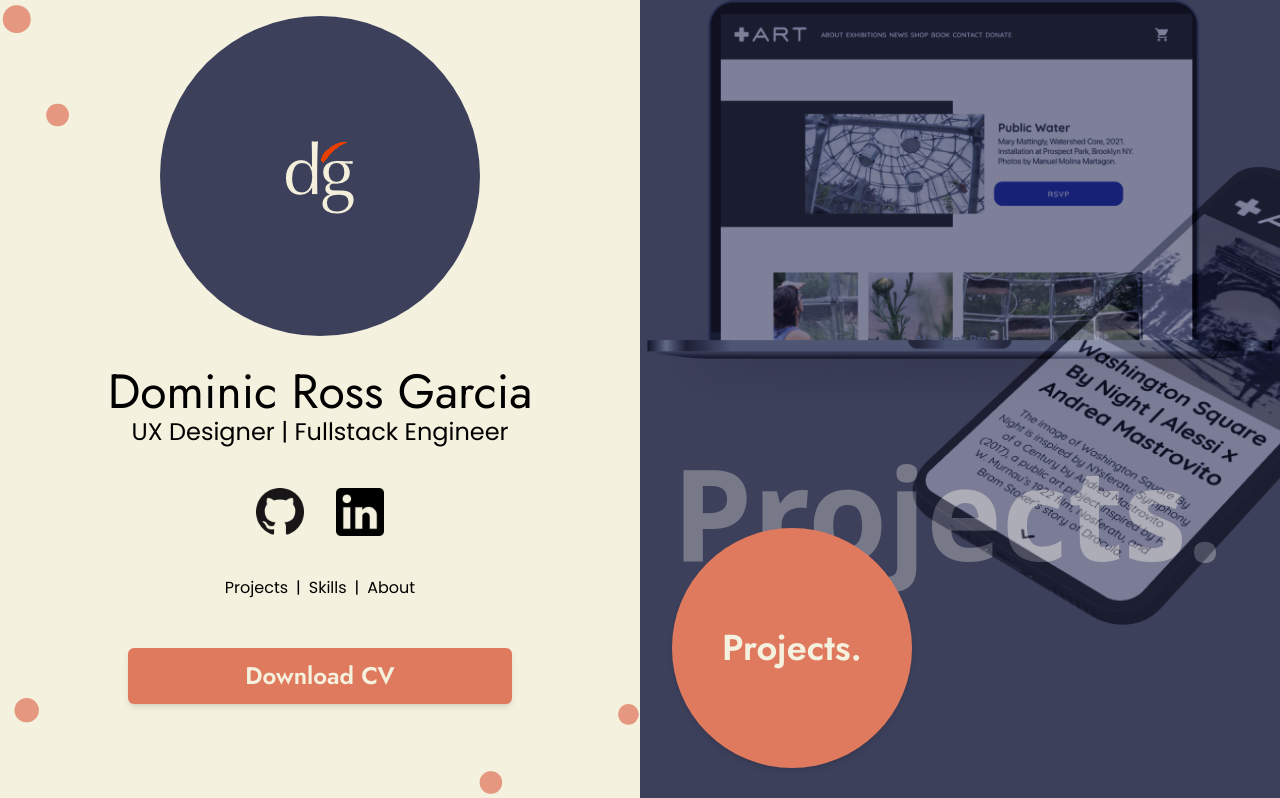
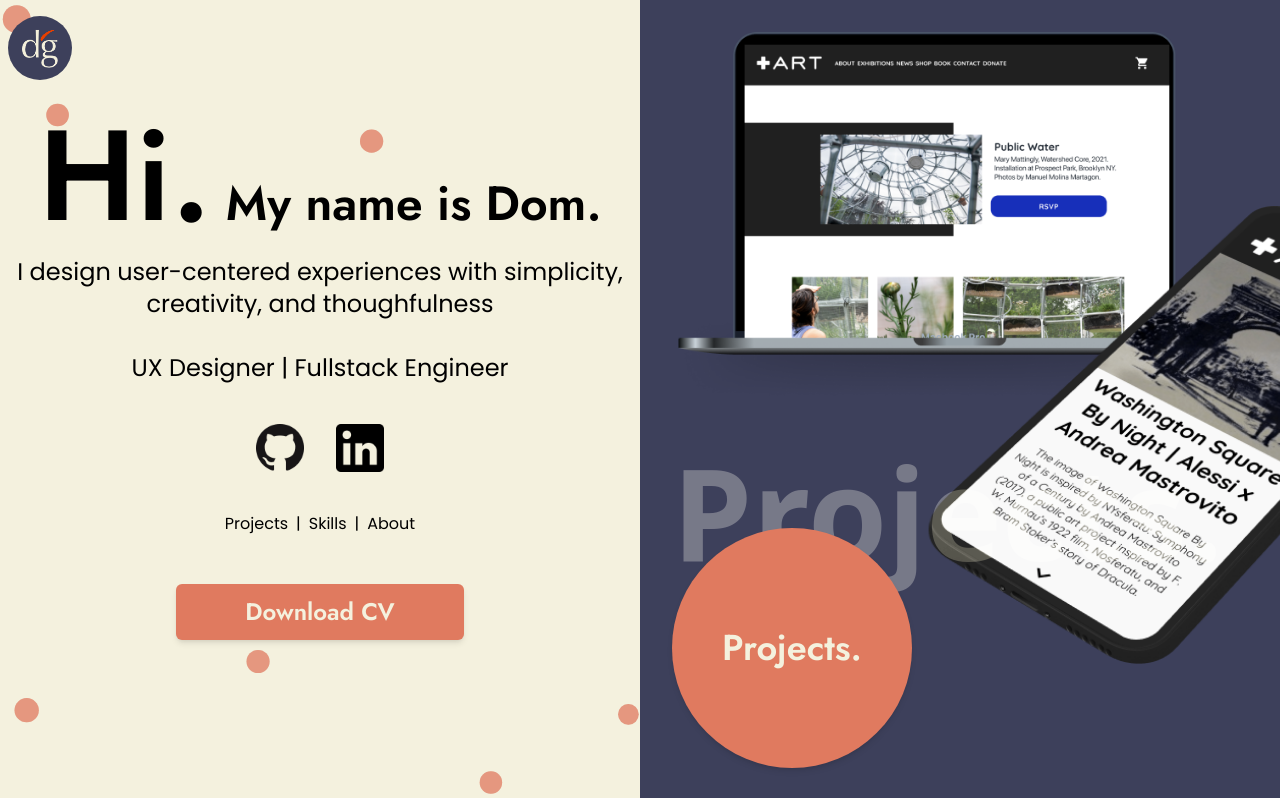
Before and after one commit to DmncG/UX-portfolio-website, a Gatsby site: page / in a window 1280 px wide. Shown: the top 798 px of the page. Built offline with nearby package versions, Linux system fonts and the light colour scheme; Gatsby itself is replaced by a stand-in of ours.

Commit message:
updated logos in Navbar; updated content in Home

```diff
--- a/src/components/home/home.js
+++ b/src/components/home/home.js
@@ -9,16 +9,23 @@ import pdfCV from '../../downloads/CV_Dominic_Garcia_4_05_2021.pdf'
 const Home = () => {
   return (
     <div className="md:grid md:grid-cols-2 md:relative scroll-behavior-smooth">
-      <section className="md:sticky md:top-0 h-screen">
+      <section className="md:sticky md:top-0 h-screen relative">
+        <div className="absolute left-2 top-0 rounded-full bg-gunPowder p-3 h-16 w-16 flex items-center justify-center mx-auto my-4">
+          <StaticImage className="w-full" src="../../images/portfolio_logo_revised.png" alt="drg logo" />
+        </div>
 
-        <div className="flex flex-col justify-center">
-          <div className="rounded-full bg-gunPowder h-48 lg:h-80 w-48 lg:w-80 flex items-center justify-center mx-auto my-4">
-            <StaticImage src="../../images/portfolio_logo_revised.png" alt="drg logo" />
-            {/* <h1 className="font-display font-semibold text-center text-7xl lg:text-9xl text-white">drg</h1> */}
-          </div>
+        <div className="flex flex-col justify-center relative top-28">
+          <h1 className="font-display font-semibold text-5xl text-center">
+            <span className="text-9xl">Hi.</span> My name is Dom.
+          </h1>
+
+          <h2 className="font-body font-normal text-2xl my-4 text-center">
+            I design user-centered experiences with simplicity, creativity, and thoughfulness
+          </h2>
+          {/* <StaticImage className="relative" src="../../images/portfolio_logo_revised.png" alt="drg logo" /> */}
 
           <div className="flex flex-col justify-center p-2 m-2">
-            <h2 className="font-display font-normal text-2xl lg:text-5xl text-center">Dominic Ross Garcia</h2>
+            {/* <h2 className="font-display font-normal text-2xl lg:text-5xl text-center">Dominic Ross Garcia</h2> */}
             <h3 className="font-body font-normal text-md lg:text-2xl text-center">UX Designer | Fullstack Engineer</h3>
           </div>
 
@@ -39,7 +46,7 @@ const Home = () => {
             <Link className="hover:text-terracota" to="/about">About</Link>
           </div>
 
-          <div className="shadow-md hover:shadow-xl rounded-md w-72 lg:w-96 mx-auto my-8 flex justify-center items-center bg-terracota hover:bg-terracota-light text-rice cursor-pointer">
+          <div className="shadow-md hover:shadow-xl rounded-md w-56 lg:w-72 mx-auto my-8 flex justify-center items-center bg-terracota hover:bg-terracota-light text-rice cursor-pointer">
             <a className="py-3 text-lg lg:text-2xl font-semibold font-display" download="CV_Dominic_Ross_Garcia.pdf" href={pdfCV}>
               Download CV
             </a>
@@ -55,8 +62,8 @@ const Home = () => {
 
       <section id="projects">
         <div className="relative w-full h-96 md:h-screen bg-gunPowder overflow-hidden">
-          <StaticImage className="p-1 relative 2xl:top-28 2xl:left-72 mix-blend-soft-light" src="../../images/Device - Macbook Pro.png" alt="macbook mockup" />
-          <StaticImage className="p-1 relative -top-28 lg:-top-36 xl:-top-60 2xl:top-60 left-20 lg:left-36 xl:left-60 2xl:-left-16 mix-blend-soft-light" src="../../images/Clay Dark.png" alt="mobile mockup" />
+          <StaticImage className="p-1 m-8 relative 2xl:top-28 2xl:left-72" src="../../images/Device - Macbook Pro.png" alt="macbook mockup" />
+          <StaticImage className="p-1 m-4 relative -top-28 lg:-top-36 xl:-top-60 2xl:top-60 left-20 lg:left-36 xl:left-60 2xl:-left-16" src="../../images/Clay Dark.png" alt="mobile mockup" />
           <div className="absolute bottom-3 md:bottom-8 left-3 md:left-8 z-10">
             <Button
               label="Projects."
--- a/src/components/navBar/Navbar.js
+++ b/src/components/navBar/Navbar.js
@@ -65,7 +65,7 @@ const Navbar = (props) => {
 
             <div>
               <Link to="/">
-                <StaticImage className="w-16 lg:w-20" src="../../images/portfolio_logo_rice.png" alt="drg logo" />
+                <StaticImage className="w-12 m-2" src="../../images/portfolio_logo_revised.png" alt="drg logo" />
               </Link>
             </div>
 
--- a/src/components/navDrawer/NavDrawer.js
+++ b/src/components/navDrawer/NavDrawer.js
@@ -35,7 +35,7 @@ const NavDrawer = ({ open, onClose }) => {
 
         <div className="flex justify-center">
           <Link to="/">
-            <StaticImage className="w-28 block mx-auto" src="../../images/portfolio_logo_rice.png" alt="drg logo" />
+            <StaticImage className="w-16 block mx-auto" src="../../images/portfolio_logo_revised.png" alt="drg logo" />
           </Link>
         </div>
 
```
